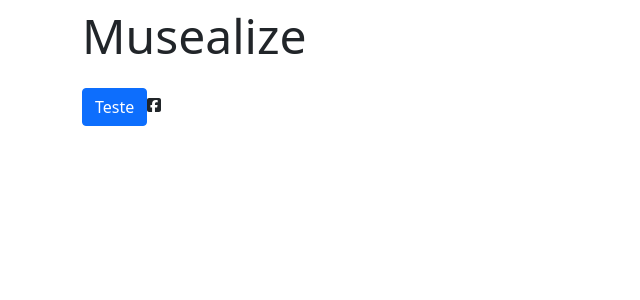
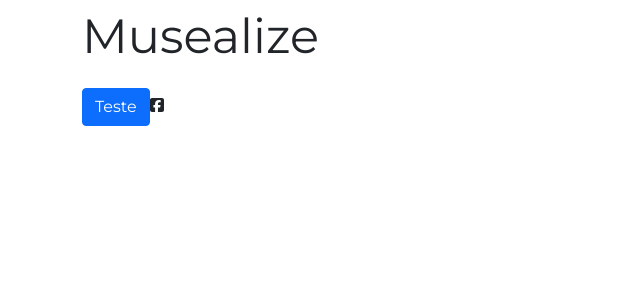
Before and after one commit to Brunnosama/musealize-service, a React (Create React App) app in the folder front-end/: page / in a window 1280 px wide. Shown: the top 300 px of the page, without its empty margins (0-640 px from the left). Built offline with nearby package versions, Linux system fonts and the light colour scheme.

Commit message:
feat: add custom fonts from google fonts (montserrat)

```diff
--- a/front-end/public/index.html
+++ b/front-end/public/index.html
@@ -8,6 +8,10 @@
   <meta name="theme-color" content="#000000" />
   <meta name="Seu aplicativo organizador de visitas a museus" content="Web site created using create-react-app" />
   <title>Musealize</title>
+  <link rel="preconnect" href="https://fonts.googleapis.com">
+  <link rel="preconnect" href="https://fonts.gstatic.com" crossorigin>
+  <link href="https://fonts.googleapis.com/css2?family=Montserrat:wght@400;500;600;700&display=swap" rel="stylesheet">
+
 </head>
 
 <body>
--- /dev/null
+++ b/front-end/src/assets/css/global.ts
@@ -0,0 +1,7 @@
+import { createGlobalStyle } from "styled-components";
+
+export const GlobalStyle = createGlobalStyle`
+ body {
+    font-family: 'Montserrat', sans-serif;
+ }
+`
--- a/front-end/src/index.tsx
+++ b/front-end/src/index.tsx
@@ -5,6 +5,7 @@
 import App from './App';
 import { BrowserRouter } from 'react-router-dom';
 import { ToastContainer } from 'react-toastify';
+import { GlobalStyle } from './assets/css/global';
 
 
 const root = ReactDOM.createRoot(
@@ -13,6 +14,7 @@
 root.render(
   <React.StrictMode>
     <BrowserRouter>
+    <GlobalStyle />
       <App />
       <ToastContainer />
     </BrowserRouter>
```
